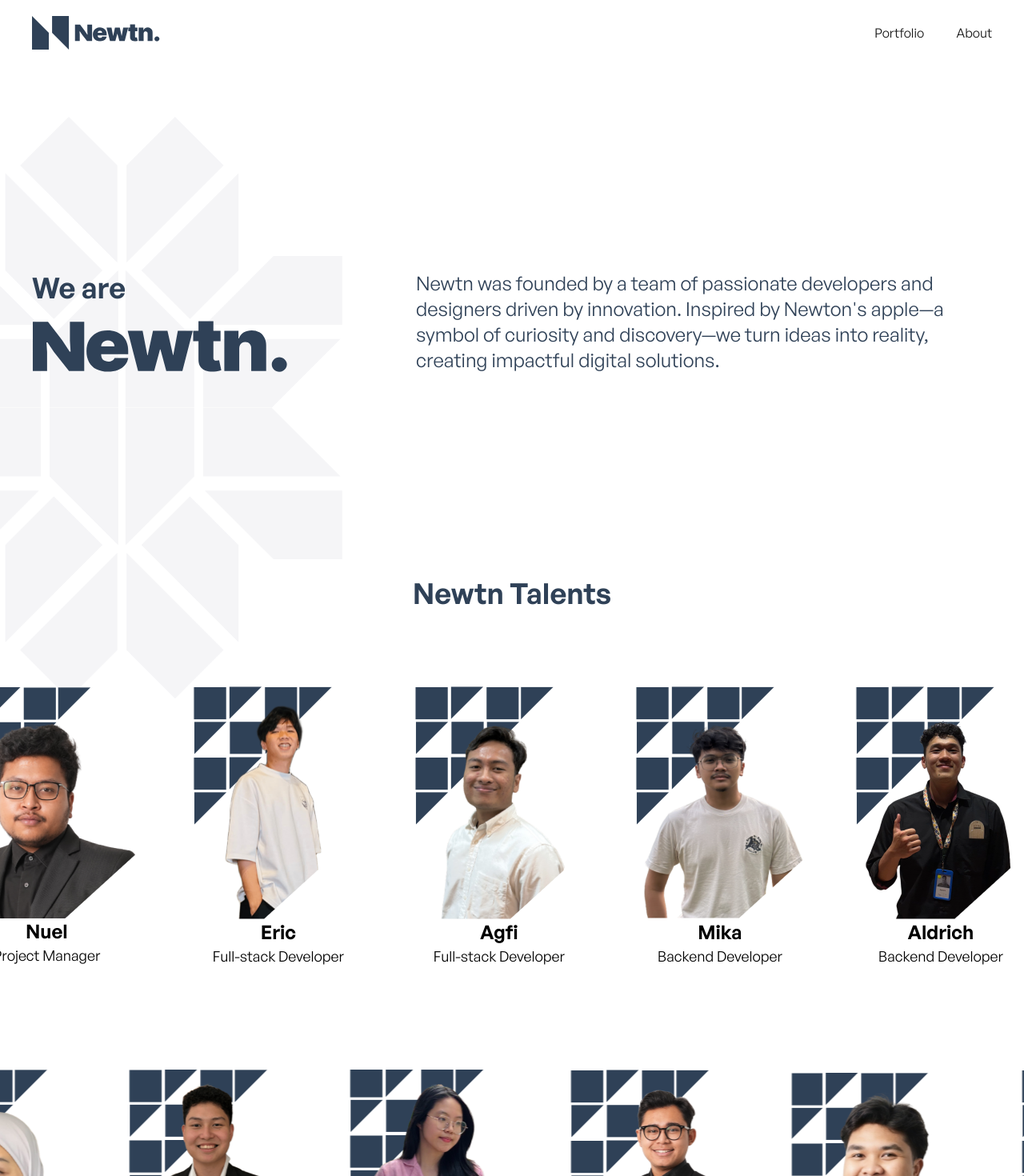
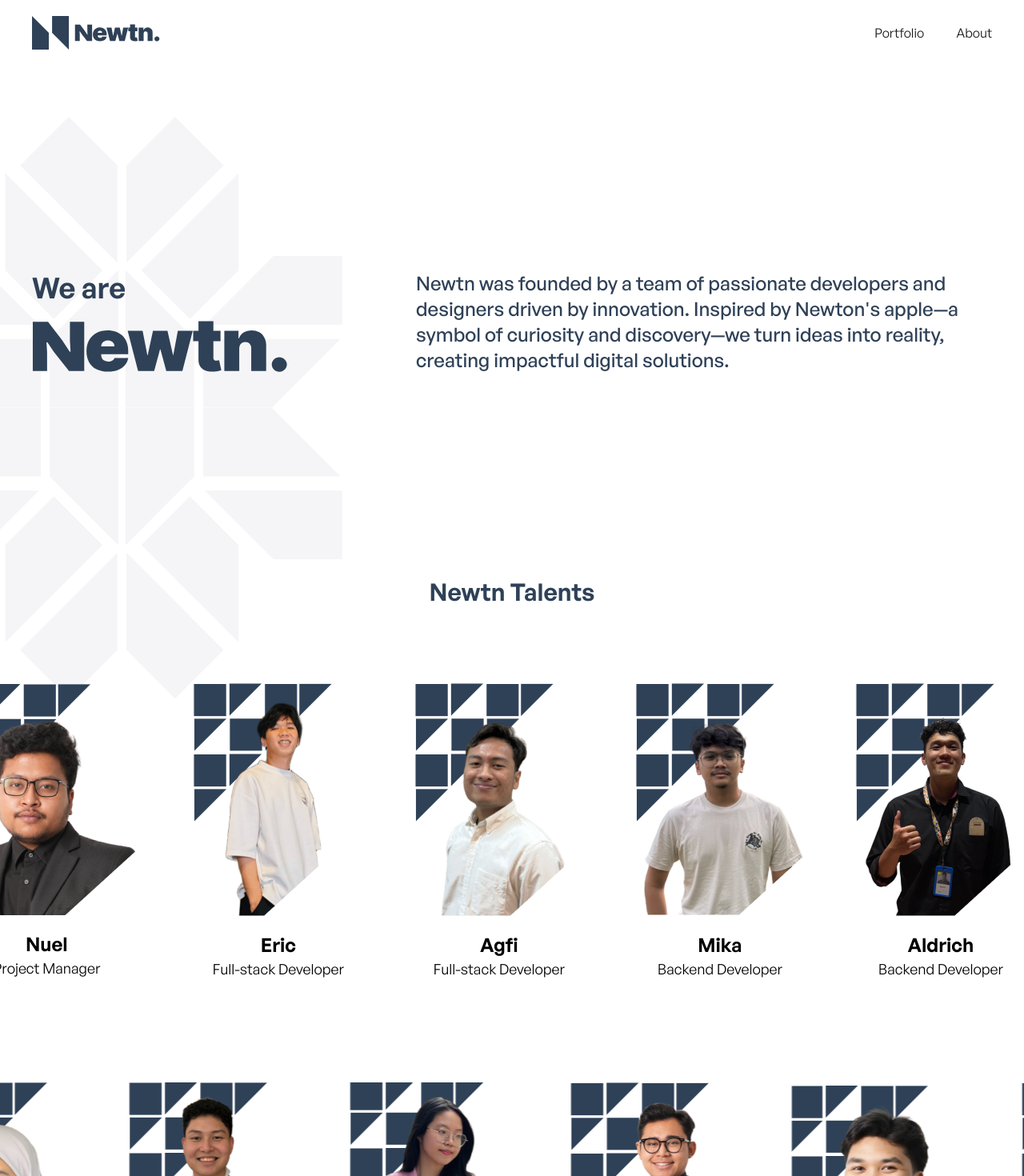
Before and after one commit to fragern/newtn-website, a Next.js app: page /about in a window 1280 px wide. Shown: the top 1470 px of the page at 80% size. Built offline with nearby package versions, Linux system fonts and the light colour scheme.

Commit message:
[style] Adjust according to Figma

```diff
--- a/src/app/_components/NewtnTalentCard.tsx
+++ b/src/app/_components/NewtnTalentCard.tsx
@@ -8,7 +8,7 @@ const NewtnTalentCard: React.FC<NewtnTalentCardProps> = ({ talent }) => {
   return (
     <div className="flex flex-none flex-col items-center">
       <img src={talent.image} alt={talent.name} />
-      <p className="text-2xl font-semibold text-black">{talent.name}</p>
+      <p className="text-2xl font-semibold text-black mt-5">{talent.name}</p>
       <p className="text-lg text-black">{talent.role}</p>
     </div>
   );
--- a/src/app/about/page.tsx
+++ b/src/app/about/page.tsx
@@ -22,7 +22,7 @@ export default function About() {
         </div>
 
         <div className="flex flex-1 flex-col gap-6">
-          <p className="text-2xl text-primary">
+          <p className="text-2xl font-medium text-primary">
             Newtn was founded by a team of passionate developers and designers
             driven by innovation. Inspired by Newton&apos;s apple—a symbol of
             curiosity and discovery—we turn ideas into reality, creating
@@ -32,7 +32,7 @@ export default function About() {
       </section>
 
       <section className="flex w-full flex-col items-center gap-24 pb-32">
-        <h1 className="text-center text-4xl font-semibold text-primary">
+        <h1 className="text-center text-3xl font-semibold text-primary">
           Newtn Talents
         </h1>
 
```
